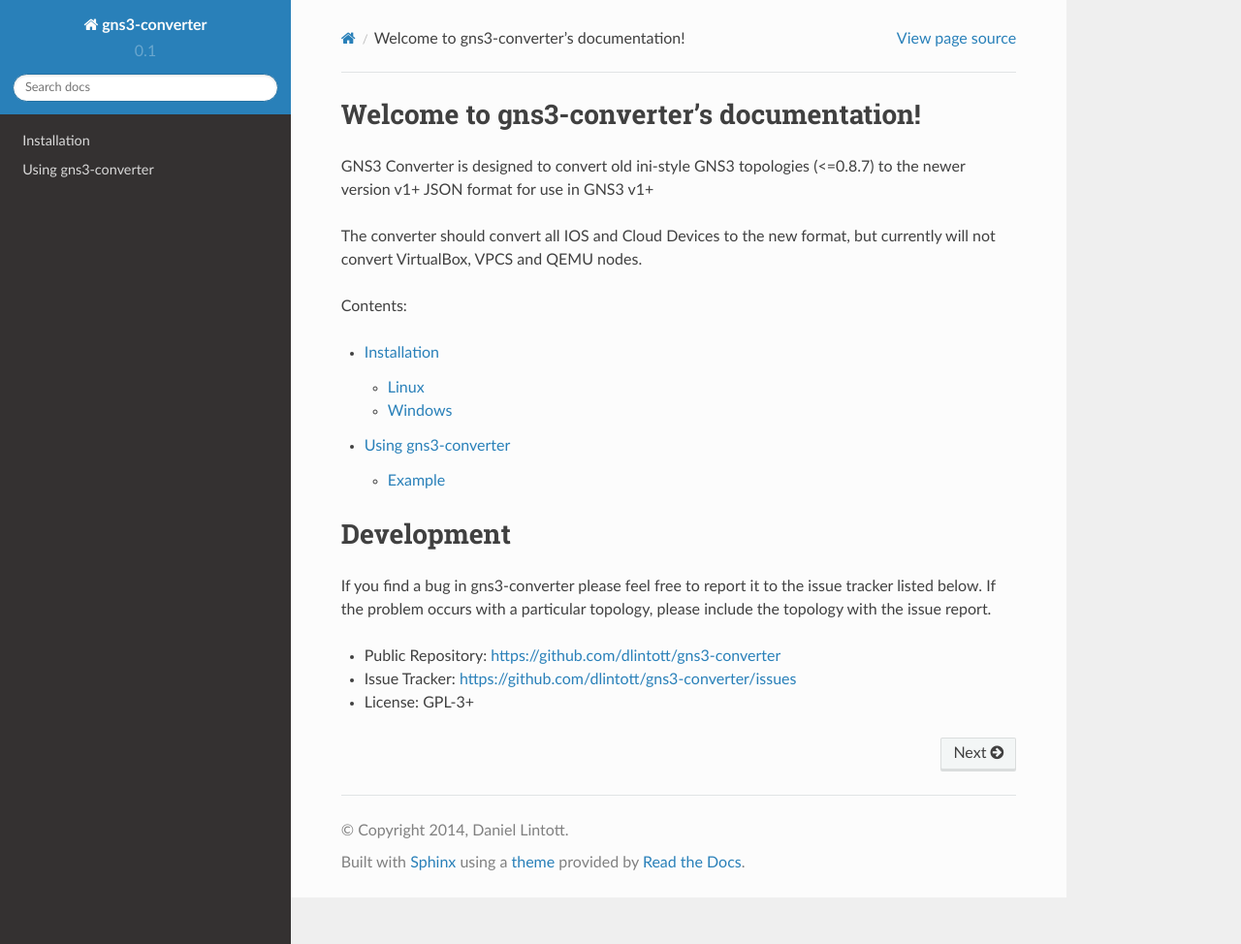
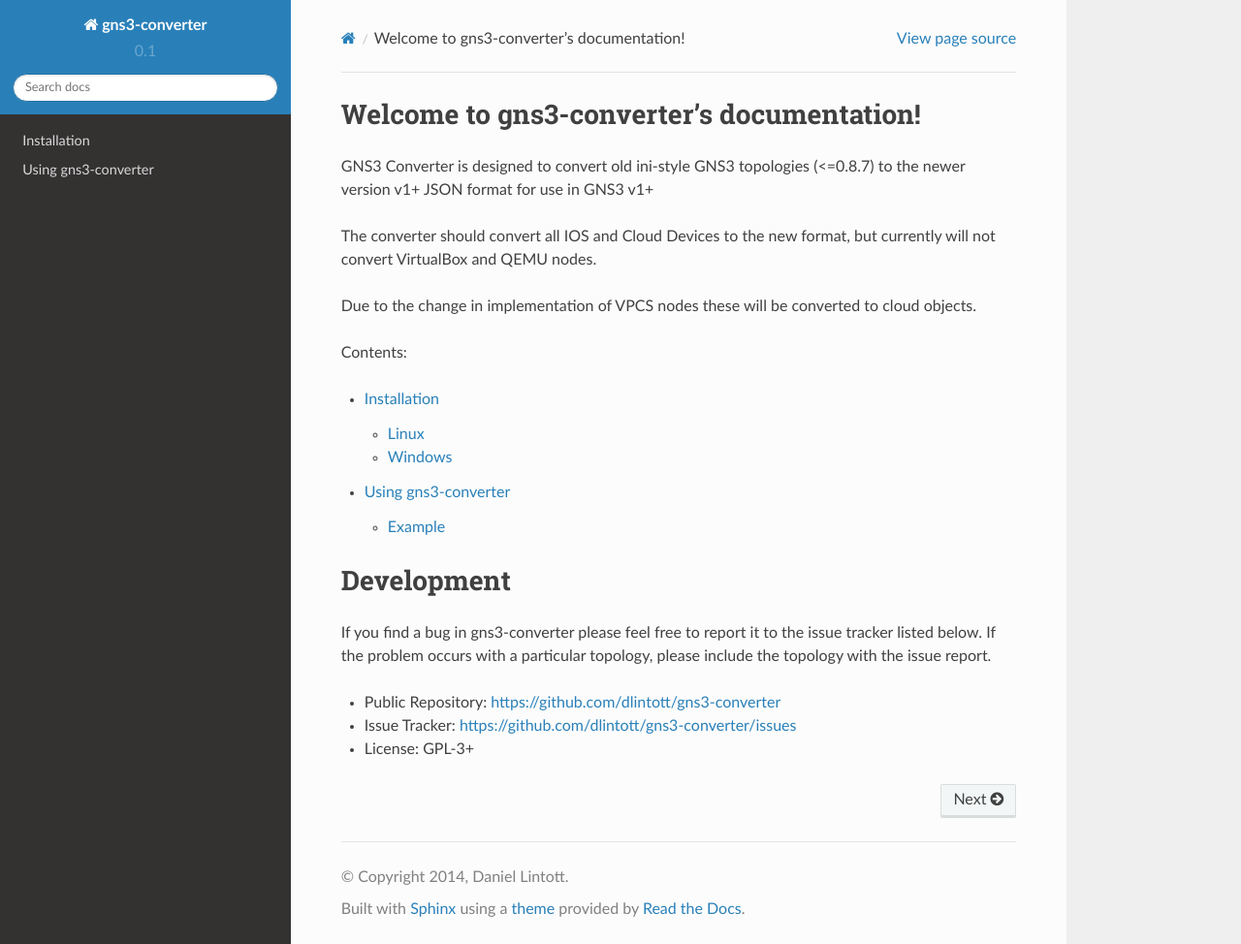
Before and after one commit to TwoWheelDev/gns3-converter, a Sphinx documentation site: the page built from docs/index.rst, in a window 1280 px wide and 974 px high. Shown: the whole window at 97% size. Built offline with Sphinx 7.4.7 and the Read the Docs theme 2.0.0, drawn with Linux system fonts in a browser that asks for light colours.

Commit message:
Update documentation re: VPCS

```diff
--- a/docs/index.rst
+++ b/docs/index.rst
@@ -5,7 +5,10 @@
 to the newer version v1+ JSON format for use in GNS3 v1+
 
 The converter should convert all IOS and Cloud Devices to the new format, but
-currently will not convert VirtualBox, VPCS and QEMU nodes.
+currently will not convert VirtualBox and QEMU nodes.
+
+Due to the change in implementation of VPCS nodes these will be converted to
+cloud objects.
 
 Contents:
 
```
